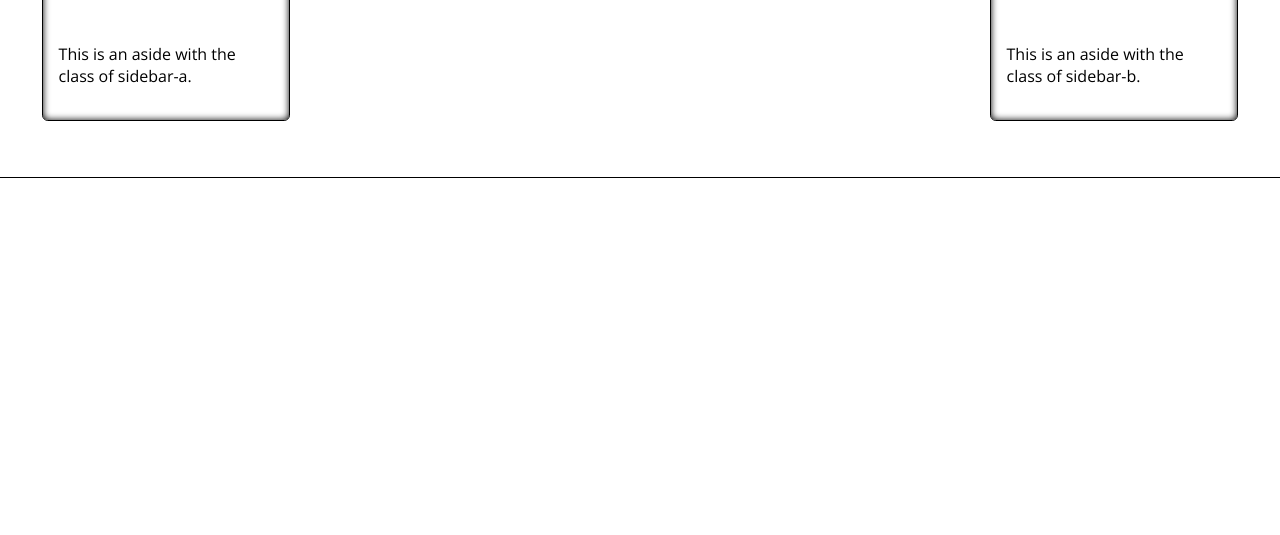
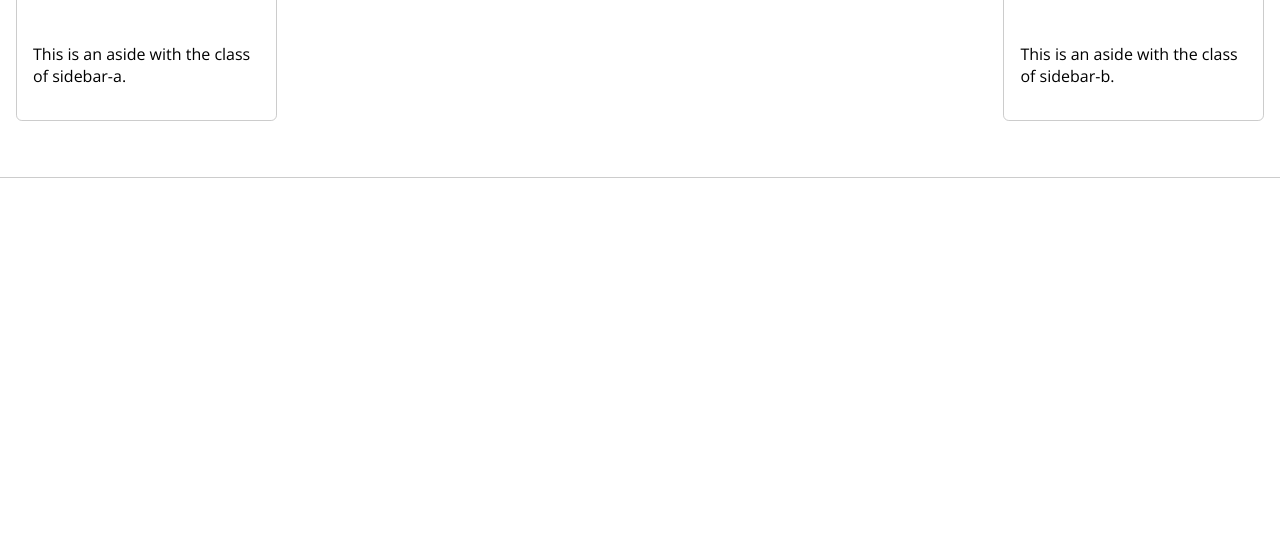
Before and after one commit to srsgores/sass-boilerplate, a website: page index.html in a window 1280 px wide. Shown: the part 265-800 px from the top of the page. Drawn offline with nearby package versions, Linux system fonts and the light colour scheme; a web font is replaced by a local one.

Commit message:
Optimize imports.  Configure variables.

```diff
--- a/sass/partials/_grids.scss
+++ b/sass/partials/_grids.scss
@@ -2,15 +2,6 @@
 @import "variables.scss";
 @import "susy";
 @import "breakpoint";
-
-$container-width: $rowWidth;
-$total-columns: $num-cols;
-$column-width: 4%;
-$gutter-width: 2%;
-$grid-padding: 1%;
-$from-direction: left;
-
-$container-style: fluid;
 
 @function col-name($n) {
 /* Use naming consistent with original 1140x Grid V2 */
@@ -55,8 +46,6 @@ $container-style: fluid;
 
 	@return $col-name;
 }
-
-$rowNotation: row;
 
 %col {
 	min-height: 1px;
--- a/sass/partials/_media-queries.scss
+++ b/sass/partials/_media-queries.scss
@@ -106,7 +106,7 @@
 		-webkit-text-size-adjust: none;
 	}
 
-	.row, body, .container {
+	.#{$rowNotation}, body, .container {
 		width: 100%;
 		min-width: 0;
 		margin-left: 0;
@@ -114,8 +114,11 @@
 	}
 
 	.container {
+		.#{$rowNotation} {
+			padding: 0 $padding;
+		}
 		@for $i from 1 through $num-cols {
-			.row {
+			.#{$rowNotation} {
 				.#{col-name($i)}, .#{col-name($i)}:last-child {
 					width: auto;
 					float: none;
--- a/sass/partials/_variables.scss
+++ b/sass/partials/_variables.scss
@@ -11,6 +11,20 @@ $rowWidth: 100%;
 $container-lateral-padding: 1em;
 $col-margin-right: 3.8%;
 $col-unit: ($rowWidth + $col-margin-right) / $num-cols;
+
+$rowNotation: row;
+
+$container-width: $rowWidth;
+$total-columns: $num-cols;
+$column-width: 4%;
+$gutter-width: 2%;
+$grid-padding: 0%; //rows should take up the whole screen
+$from-direction: left;
+
+$container-style: fluid;
+
+//Turn off media-query fallback output for non-IE stylesheets.
+$breakpoint-ie-output: true;
 
 $multiplier: 1.3;
 $multiplierLarge: $multiplier * 2.1;
@@ -58,7 +72,7 @@ $bodyBackgroundImage: none;
 /* =============================================================================
 shadow
 ========================================================================== */
-$shadow: 0 0 $marginLarge $textColour;
+$shadow: #{0 0 3em #CCC};
 
 /* =============================================================================
 Buttons
@@ -71,7 +85,7 @@ Borders
 ========================================================================== */
 $borderWidth: 1px;
 $borderStyle: solid;
-$borderColour: darken($textColour, 40);
+$borderColour: lighten($textColour, 80%);
 $border: $borderWidth $borderStyle $borderColour;
 
 /* =============================================================================
--- a/sass/style.scss
+++ b/sass/style.scss
@@ -117,7 +117,6 @@ a {
 	@extend .border-box;
 	@extend %normal-padding;
 	@extend .bordered;
-	@extend .shadowed;
 	@extend .rounded;
 	@extend %transition-all;
 }
@@ -150,7 +149,7 @@ legend, header, footer, article, section {
 Shadows
 ========================================================================== */
 .shadowed {
-	@include box-shadow($shadow);
+	@include box-shadow(inset 0 0 3em fade-out($textColour, 0.7));
 }
 
 /* =============================================================================
```
Also changed, not shown: css/style.css.
